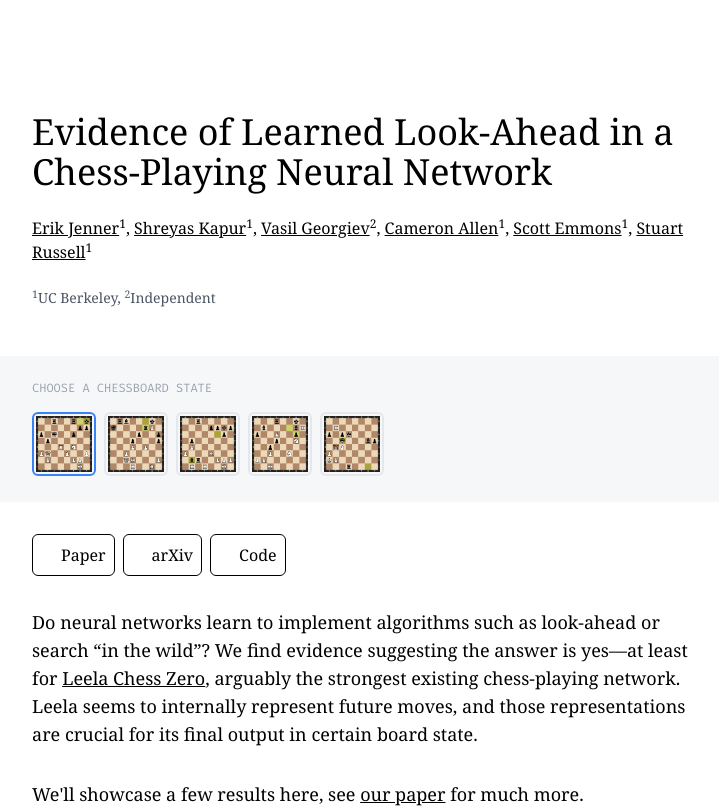
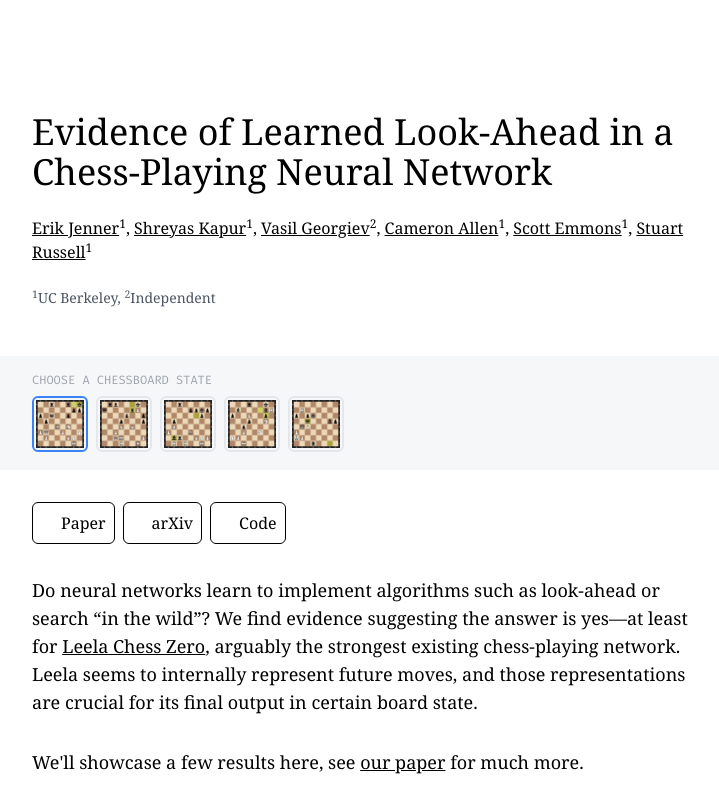
Before and after one commit to leela-interp/leela-interp.github.io, a SvelteKit app: page / in a window 1280 px wide. Shown: the top 808 px of the page, without its empty margins (272-991 px from the left). Built offline with nearby package versions, Linux system fonts and the light colour scheme; some icons are missing.

Commit message:
Adjust board selector sizing and spacing to have more headroom.

```diff
--- a/src/routes/+page.svelte
+++ b/src/routes/+page.svelte
@@ -101,12 +101,12 @@
 		class="bg-gray-100 bg-opacity-70 sticky top-0 z-10 backdrop-blur-md flex w-full justify-center items-start"
 	>
 		<div class="mx-8 max-w-2xl w-full select-none">
-			<div class="flex text-sm md:text-base my-6 flex-col">
-				<div class="text-xs uppercase font-mono text-gray-400 mb-4">Choose A Chessboard State</div>
+			<div class="flex text-sm md:text-base my-4 flex-col">
+				<div class="text-xs uppercase font-mono text-gray-400 mb-2">Choose A Chessboard State</div>
 				<div>
 					{#each boards as board, i}
 						<button
-							class="inline-block md:w-16 md:h-16 h-12 w-12 mr-2 border-2 px-0.5 py-0.5 border-solid rounded-md cursor-pointer"
+							class="inline-block md:w-14 md:h-14 h-12 w-12 mr-2 border-2 px-0.5 py-0.5 border-solid rounded-md cursor-pointer"
 							class:border-blue-500={selectedBoard === i}
 							class:hover:border-gray-400={selectedBoard !== i}
 							class:hover:border-blue-500={selectedBoard === i}
```
